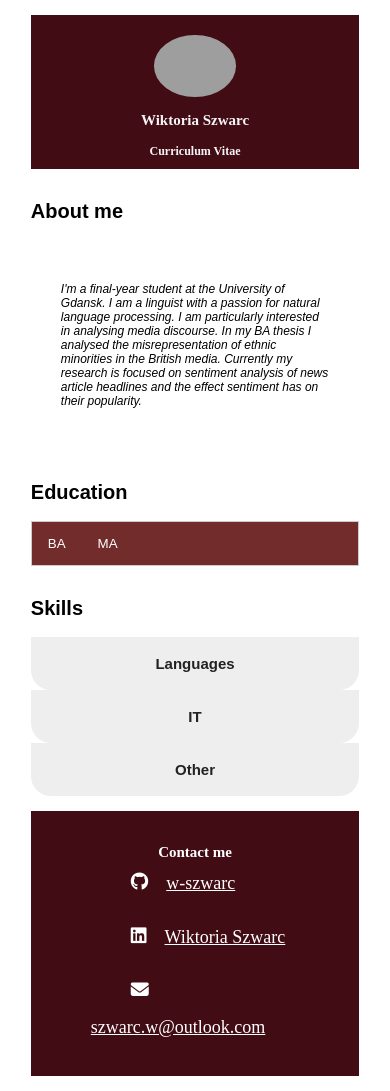
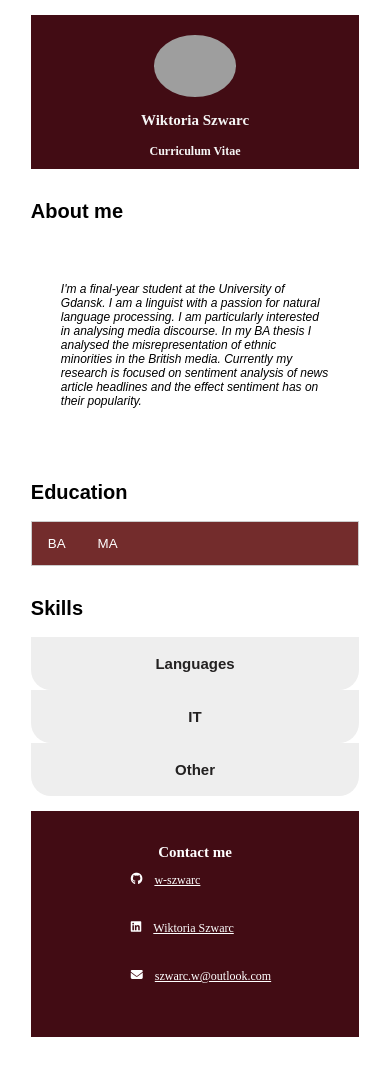
Before and after one commit to w-szwarc/CV, a plain HTML site: page index.html in a window 390 px wide. After the commit the page ends 1052 px from the top, so only its background shows below. Drawn offline with Linux system fonts and the light colour scheme; grey boxes are pictures that could not be loaded.

Commit message:
Minor changes in font sizing

```diff
--- a/styles.css
+++ b/styles.css
@@ -238,4 +238,8 @@ ul {
     font-size: 12px;
   }
 
+  #Contact a, i {
+    font-size: 12px;
+  }
+
 }
```
